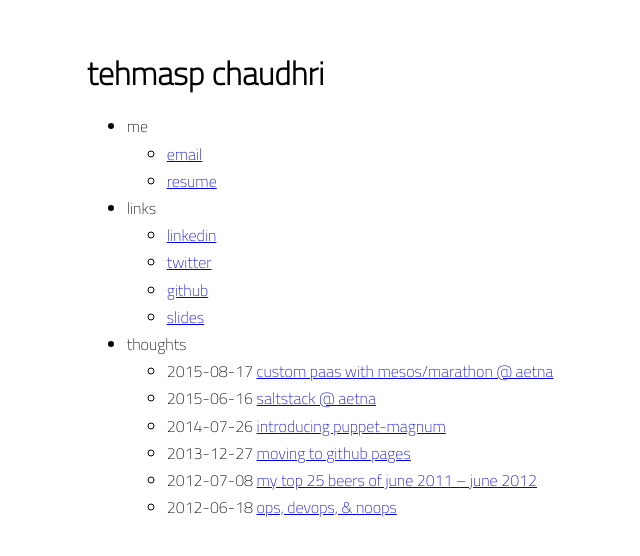
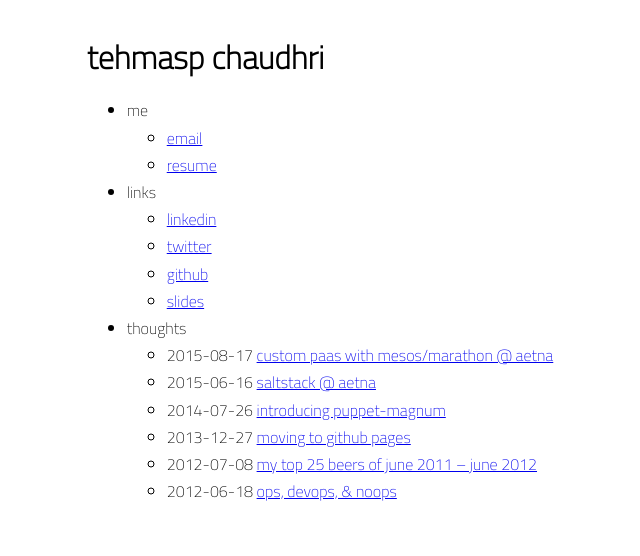
Before and after one commit to tehmaspc/tehmaspc.github.io, a Jekyll site: the page built from index.md, in a window 1280 px wide. Shown: the top 556 px of the page, without its empty margins (320-960 px from the left). Built offline with Jekyll 4.4.1, drawn with Linux system fonts in a browser that asks for light colours.

Commit message:
Remove extra body padding

```diff
--- a/_sass/no-style-please.scss
+++ b/_sass/no-style-please.scss
@@ -48,7 +48,7 @@ li { margin: 0.4rem 0; }
   width: fit-content;
   max-width: 640px;
   margin: 0 auto;
-  padding: 2rem 2rem;
+  padding: 1rem 1rem;
 }
 
 hr {
```
